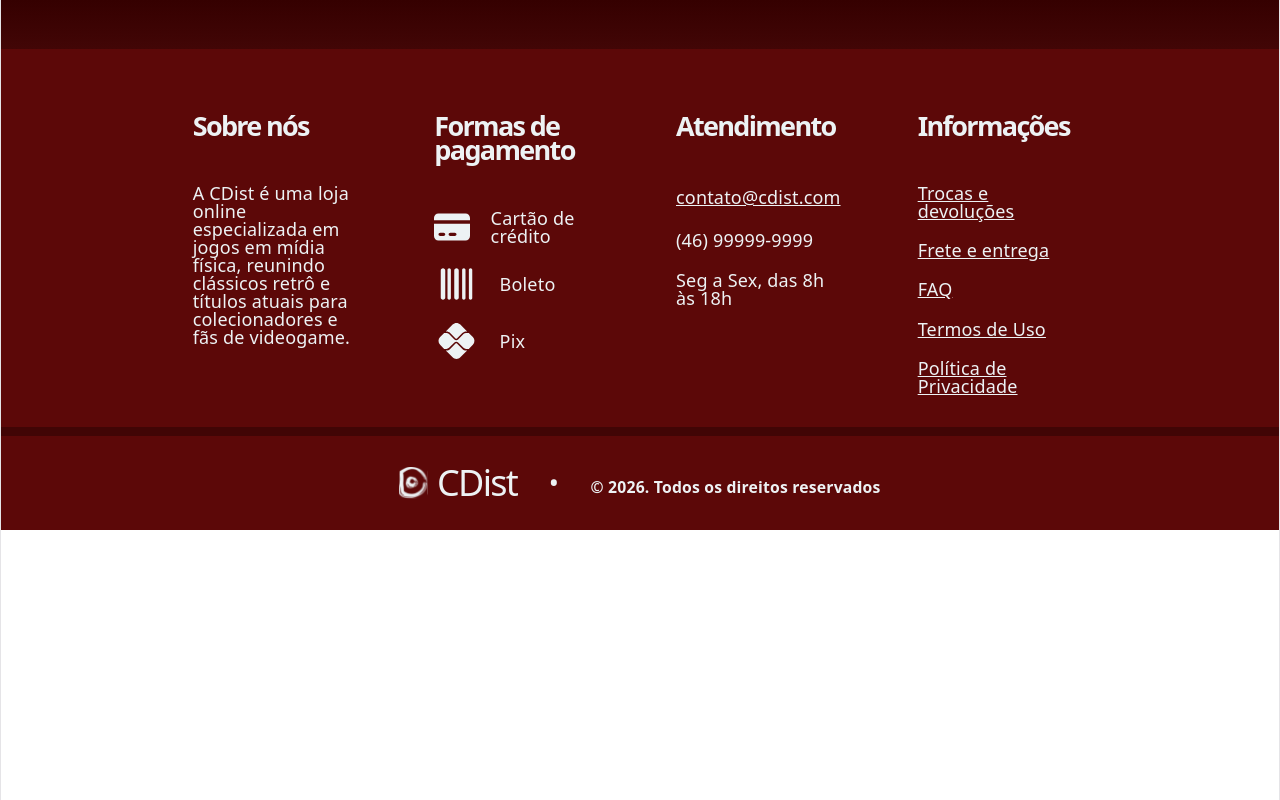
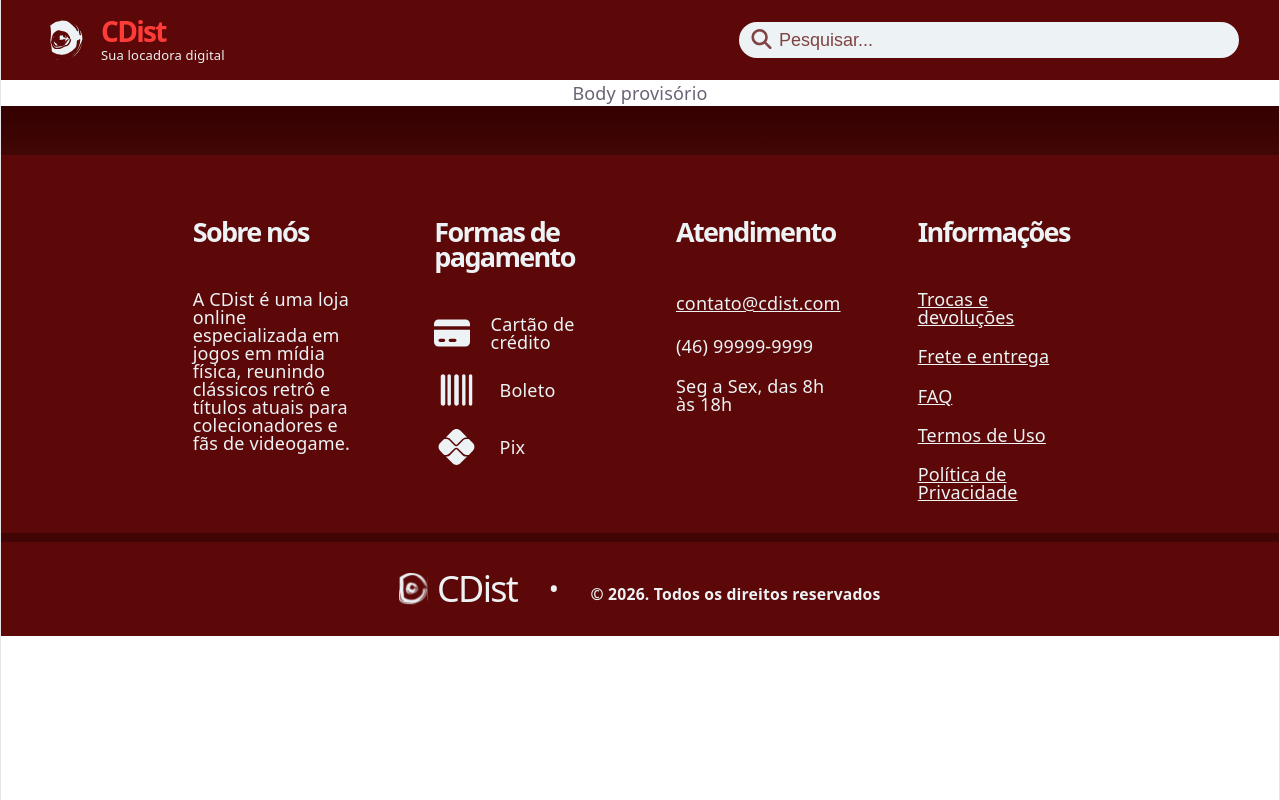
Before and after one commit to Gaardenn/ProjetoECommerceLAEC, a React (Vite) app in the folder 02_Source/ProjetoECommerce/: page / in a window 1280 px wide. Built offline with nearby package versions, Linux system fonts and the light colour scheme.

Commit message:
feature: adicionado página Navbar e demais css correspondentes

```diff
--- /dev/null
+++ b/02_Source/ProjetoECommerce/src/components/Navbar.jsx
@@ -0,0 +1,23 @@
+import React from 'react';
+import '../styles/Navbar.css';
+import { FontAwesomeIcon } from '@fortawesome/react-fontawesome';
+import { faMagnifyingGlass } from '@fortawesome/free-solid-svg-icons';
+
+export default function Navbar() {
+    return (
+        <nav className="navbar">
+            <div className="navbar-brand">
+                <img src="/logonavbar.svg" alt="CDist Logo" className="navbar-logo-img"/>
+                <div className="navbar-titles">
+                    <h1 className="navbar-name">CDist</h1>
+                    <span className="navbar-slogan">Sua locadora digital</span>
+                </div>
+
+            </div>
+            <div className="navbar-search">
+                <span className="navbar-search-icon"><FontAwesomeIcon icon={faMagnifyingGlass} /></span>
+                <input type="text" placeholder= "Pesquisar..." className="navbar-search-input"/>
+            </div>
+        </nav>
+    )
+}
--- a/02_Source/ProjetoECommerce/src/pages/Home.jsx
+++ b/02_Source/ProjetoECommerce/src/pages/Home.jsx
@@ -1,9 +1,12 @@
 import Footer from "../components/Footer"
+import Navbar from "../components/Navbar"
 import "../styles/Home.css"
 
 export function Home() {
     return (
         <div className="page">
+            <Navbar />
+            <div>Body provisório</div>
             <Footer />
         </div>
     );
--- /dev/null
+++ b/02_Source/ProjetoECommerce/src/styles/Navbar.css
@@ -0,0 +1,81 @@
+* {
+    box-sizing: border-box;
+    margin: 0;
+    padding: 0;
+}
+
+.navbar {
+    background-color: #5c0808;
+    width: 100%;
+    height: 80px;
+    display: flex;
+    align-items: center;
+    justify-content: space-between;
+    padding: 0 40px;
+}
+
+.navbar-brand{
+    display: flex;
+    align-items: center;
+    gap: 15px;
+}
+
+.navbar-logo-img {
+    width: 45px;
+    height: auto;
+}
+
+.navbar-titles {
+    display: flex;
+    flex-direction: column;
+    justify-content: center;
+    text-align: left;
+}
+
+.navbar-name {
+    color: #ff3c38;
+    font-weight: 900;
+    font-size: 28px;
+    line-height: 1;
+    margin: 0;
+}
+
+.navbar-slogan {
+    color: #edf2f4;
+    font-size: 13px;
+    font-weight: 300;
+    line-height: 1;
+    margin-top: 4px;
+    white-space: nowrap;
+}
+
+.navbar-search {
+    display: flex;
+    align-items: center;
+    background-color: #edf2f4;
+    border-radius: 20px;
+    padding: 5px 10px;
+    width: 100%;
+    max-width: 500px;
+}
+
+.navbar-search-icon {
+    font-size: 20px;
+    margin-right: 5px;
+    color: #804343;
+}
+
+.navbar-search-input{
+    border: none;
+    align-items: center;
+    background: transparent;
+    outline: none;
+    width: 100%;
+    font-size: 18px;
+    font-weight: 500;
+}
+
+.navbar-search-input::placeholder {
+    color: #804343;
+    opacity: 1;
+}
```
Also changed, not shown: 02_Source/ProjetoECommerce/public/logonavbar.svg (added).
